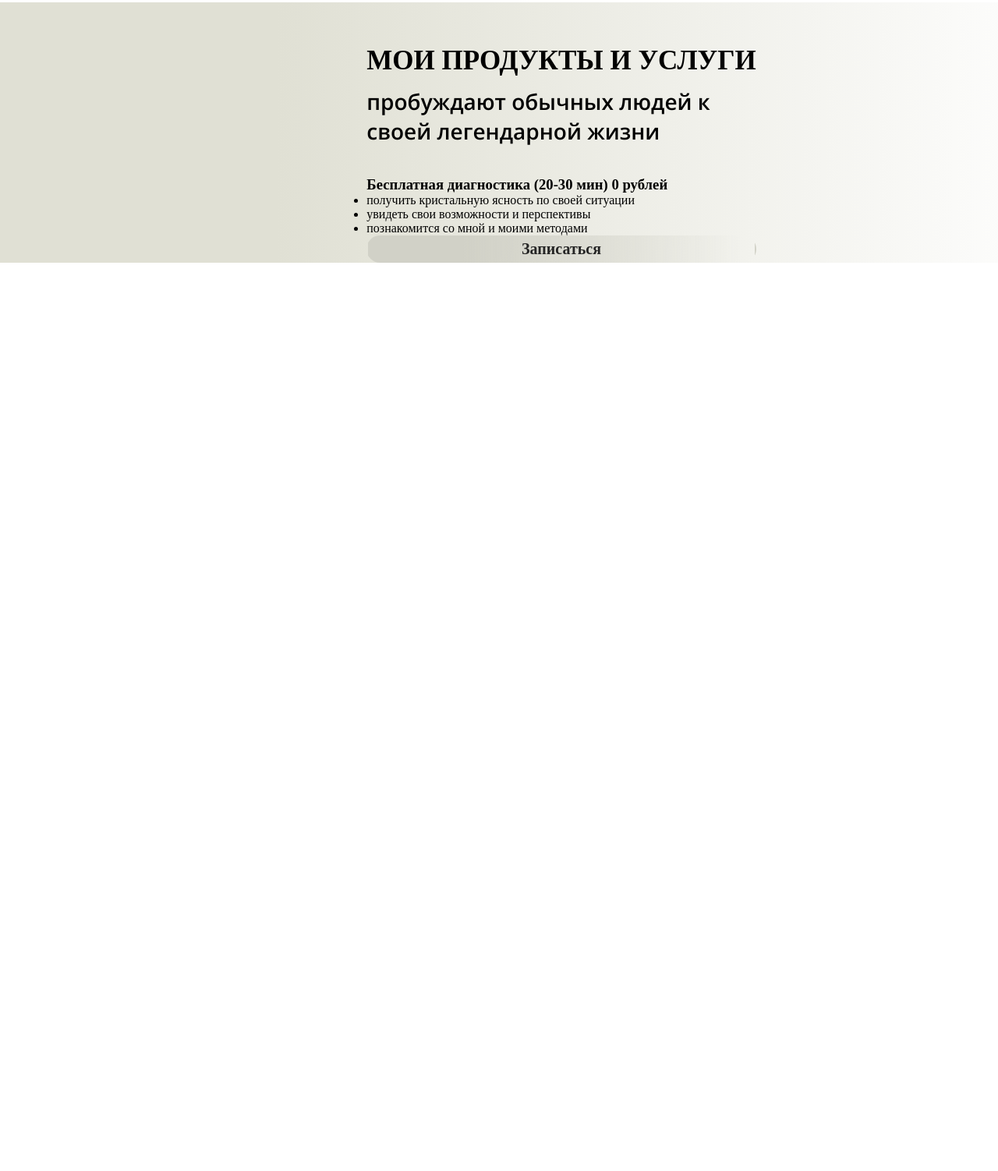
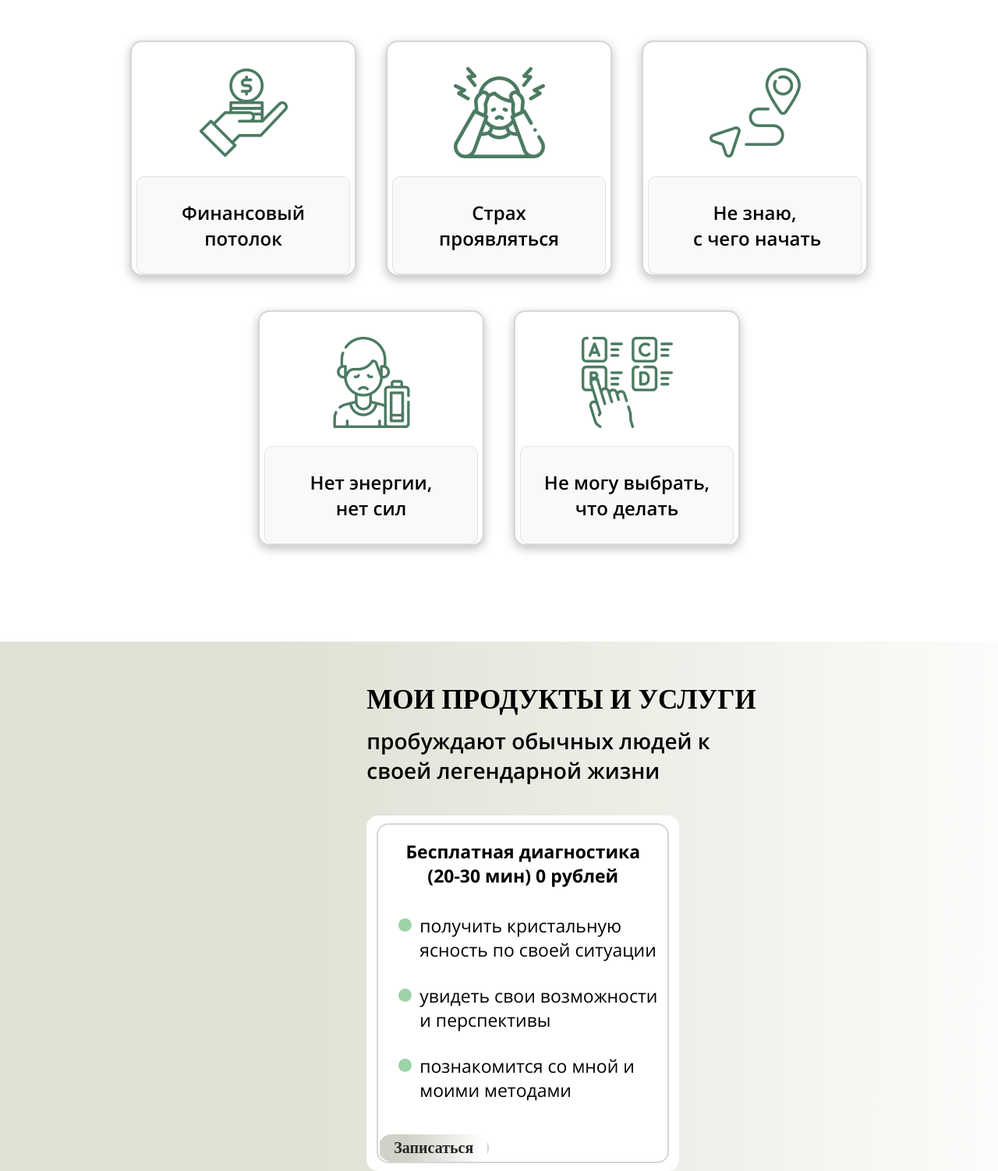
Before and after one commit to aKrivonogova/coach-Svetlana, a plain HTML site: page index.html in a window 1280 px wide. Shown: the part 900-2402 px from the top of the page at 78% size. Before the commit the page ends 1237 px from the top, so only its background shows below. Drawn offline with Linux system fonts and the light colour scheme; a web font is replaced by a local one.

Commit message:
added background for first block

```diff
--- a/index.html
+++ b/index.html
@@ -15,7 +15,7 @@
 
 <body>
     <main>
-        <!-- <section class="main-info-container">
+        <section class="main-info-container">
             <div class="nav-bar-container flex-centered">
                 <div class="nav-bar-content flex-between">
                     <nav class="nav-bar flex-between">
@@ -37,7 +37,7 @@
                     <button class="button large">Получить консультацию</button>
                 </div>
             </div>
-        </section> -->
+        </section>
 
         <section class="requests">
             <h2 class="requests-title">ВОТ С КАКИМИ ЗАПРОСАМИ КО МНЕ ПРИХОДЯТ</h2>
@@ -92,15 +92,22 @@
                 <h2 class="services-title">МОИ ПРОДУКТЫ И УСЛУГИ</h2>
                 <h3 class="services-subtitle">пробуждают обычных людей к своей легендарной жизни</h3>
                 <div class="sirvices-list-container">
+                    <div class="sirvices-list-content">
                         <h3 class="sirvices-list-title">Бесплатная диагностика
                             (20-30 мин) 0 рублей</h3>
                         <ul class="sirvices-list">
-                        <li class="sirvices-item">получить кристальную ясность по своей ситуации</li>
-                        <li class="sirvices-item">увидеть свои возможности и перспективы
+                            <li class="sirvices-item">
+                                <p class="sirvices-item-text"> получить кристальную ясность по своей ситуации</p>
                             </li>
-                        <li class="sirvices-item">познакомится со мной и моими методами</li>
+                            <li class="sirvices-item">
+                                <p class="sirvices-item-text"> увидеть свои возможности и перспективы </p>
+                            </li>
+                            <li class="sirvices-item">
+                                <p class="sirvices-item-text"> познакомится со мной и моими методами</p>
+                            </li>
                         </ul>
                         <button class="button sirvices-button">Записаться</button>
+                    </div>
                 </div>
             </div>
 
--- a/style/general/kit.css
+++ b/style/general/kit.css
@@ -111,7 +111,6 @@
 
     --bacground-button-variant-1: #4B7B62;
     --button-font-family: 'Open Suns';
-    --button-width: 300px;
 }
 
 
@@ -222,13 +221,13 @@
     height: var(--button-height-small);
     line-height: calc(var(--button-height-small) - (var(--button-border-width) * 2));
     border-radius: var(--button-border-radius);
-    /* padding: var(--button-padding-small); */
+    padding: var(--button-padding-small);
     font-size: var(--button-font-size);
     font-weight: var(--button-font-weight);
     border-width: var(--button-border-width);
     border-style: solid;
     font-family: var(--button-font-family);
- }
+}
 
 .button.large,
 button.large {
@@ -238,6 +237,7 @@
     line-height: calc(var(--button-height-large) - (var(--button-border-width) * 2));
     background: var(--bacground-button-variant-1);
     box-shadow: 0px 4px 10px rgba(0, 0, 0, 0.25);
+    border-radius: calc(var(--button-border-radius)*2);
 }
 
 
--- a/style/style.css
+++ b/style/style.css
@@ -12,6 +12,7 @@
     --font-size-large: 2.1875rem;
     --font-size-small: 1.5rem;
     --font-size-small-extra: 1.75rem;
+    --font-size-least: 1.4375rem;
     --font-family-title: 'Playfair Display';
     --font-family-subtitle: 'Open Sans';
     --font-weight-large: 700;
@@ -20,6 +21,7 @@
     --services-width: 1440px;
     --font-color: #000000;
     --services-container-width: 1080px;
+    --services-list-container-width: 401px;
 
 }
 
@@ -35,11 +37,26 @@
     font-weight: 600;
 }
 
+@font-face {
+    font-family: 'Open Sans';
+    src: url('../fonts/static/OpenSans-Bold.ttf');
+    font-weight: 700;
+}
+
+@font-face {
+    font-family: 'Open Sans';
+    src: url('../fonts/static/OpenSans-Regular.ttf');
+    font-weight: 400;
+}
+
 
 .main-info-container {
     width: 100%;
-    background: var(--theme-gradient-accent);
-
+    background-image: url('../images/mainPhoto.jpg');
+    padding-bottom: 135px;
+    background-repeat: no-repeat;
+    background-size: cover;
+    margin-bottom: 88px;
 }
 
 .nav-bar-container {
@@ -194,6 +211,70 @@
 }
 
 .sirvices-list-container {
-    display: flex;
-    flex-direction: column;
+    width: var(--services-list-container-width)
 }
+
+.sirvices-list-container {
+    background: #FFFFFF;
+    border-radius: 15px;
+    padding: 10px 13px;
+}
+
+.sirvices-list-content {
+    width: 375px;
+    border: 2px solid #D6D6D6;
+    border-radius: 15px;
+}
+
+.sirvices-list-title {
+    font-family: var(--font-family-subtitle);
+    font-style: normal;
+    font-weight: var(--font-weight-large);
+    font-size: var(--font-size-least);
+    line-height: 31px;
+    text-align: var(--text-align);
+    color: var(--font-color);
+    max-width: 331px;
+    margin-left: auto;
+    margin-right: auto;
+    padding-top: 19px;
+    margin-bottom: 33px;
+}
+
+.sirvices-list {
+    list-style: none;
+    position: relative;
+    padding-left: 26px;
+}
+
+.sirvices-item {
+    margin-bottom: 28px;
+    position: relative;
+}
+
+.sirvices-item:last-of-type {
+    margin-bottom: 41px;
+}
+
+
+.sirvices-item-text {
+    padding-right: 7px;
+    padding-left: 27px;
+    font-family: 'Open Sans';
+    font-style: normal;
+    font-weight: 400;
+    font-size: 23px;
+    line-height: 31px;
+
+    color: #000000;
+}
+
+.sirvices-item::before {
+    content: '';
+    width: 17px;
+    top: 6px;
+    height: 17px;
+    border-radius: 50%;
+    position: absolute;
+    background: #9DD3A8;
+}
```
Also changed, not shown: test.html (deleted, +0 -24 lines), images/mainPhoto.jpg (added). Lines whose indentation alone changed are shown as unchanged.
